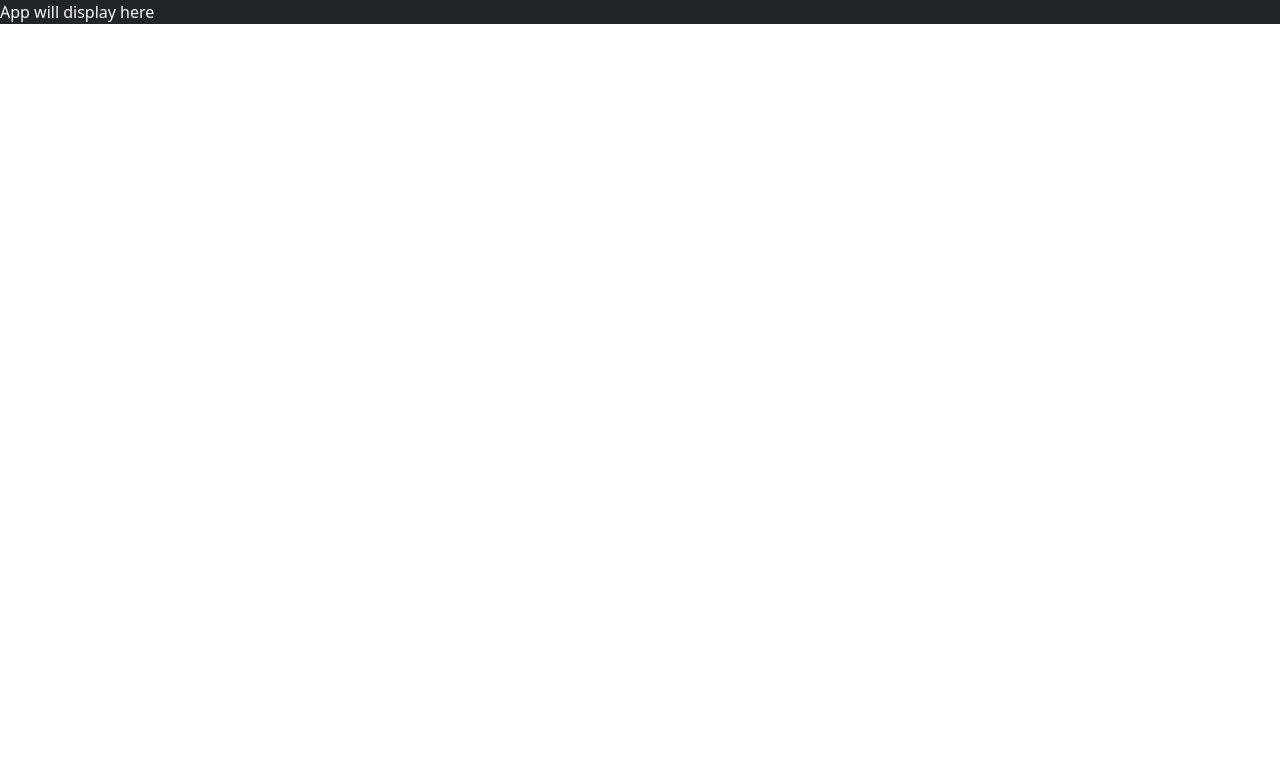
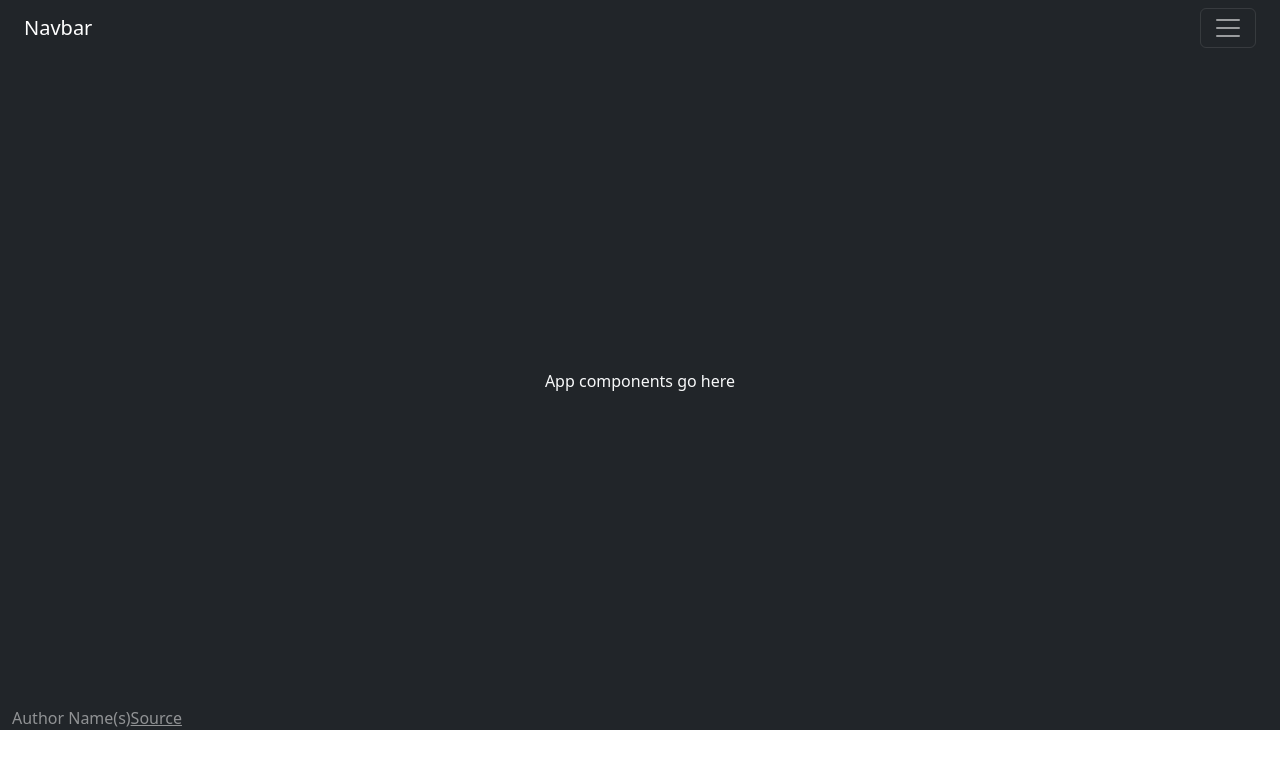
Before and after one commit to CobaltTarantula/startup, a React (Vite) app: page / in a window 1280 px wide. Shown: the top 768 px of the page. Built offline with nearby package versions, Linux system fonts and the light colour scheme.

Commit message:
app.jsx with updated header/footer

```diff
--- a/src/app.jsx
+++ b/src/app.jsx
@@ -3,5 +3,54 @@ import 'bootstrap/dist/css/bootstrap.min.css';
 import './app.css';
 
 export default function App() {
-  return <div className='body bg-dark text-light'>App will display here</div>;
+  return (
+    <div className='body bg-dark text-light'>
+      <header className='container-fluid'>
+        <nav className="navbar navbar-dark bg-dark">
+          <div className="container-fluid">
+            <a className="navbar-brand" href="#">Navbar</a>
+            <button className="navbar-toggler" type="button" data-bs-toggle="collapse" data-bs-target="#navbarSupportedContent" aria-controls="navbarSupportedContent" aria-expanded="false" aria-label="Toggle navigation">
+              <span className="navbar-toggler-icon"></span>
+            </button>
+            <div className="collapse navbar-collapse" id="navbarSupportedContent">
+              <ul className="navbar-nav me-auto mb-2 mb-lg-0">
+                <li className="nav-item">
+                  <a className="nav-link active" aria-current="page" href="index.html">Home</a>
+                </li>
+                <li className="nav-item dropdown">
+                  <a className="nav-link dropdown-toggle" href="#" role="button" data-bs-toggle="dropdown" aria-expanded="false">
+                    Play
+                  </a>
+                  <ul className="dropdown-menu" aria-labelledby="navbarDropdown">
+                    <li><a className="dropdown-item" href="play.html">Play</a></li>
+                    <li><a className="dropdown-item" href="english-morse.html">English to Morse</a></li>
+                    <li><a className="dropdown-item" href="morse-english.html">Morse to English</a></li>
+                    <li><hr className="dropdown-divider"></hr></li>
+                    <li><a className="dropdown-item" href="game_over.html">Game Over</a></li>
+                  </ul>
+                </li>
+                <li className="nav-item">
+                  <a className="nav-link" href="scores.html">Scores</a>
+                </li>
+                <li className="nav-item">
+                  <a className="nav-link" href="key.html">Key</a>
+                </li>
+              </ul>
+            </div>
+          </div>
+        </nav>
+      </header>
+
+      <main>App components go here</main>
+
+      <footer className='bg-dark text-white-50'>
+        <div className='container-fluid'>
+          <span className='text-reset'>Author Name(s)</span>
+          <a className='text-reset' href='https://github.com/webprogramming260/simon-react'>
+            Source
+          </a>
+        </div>
+      </footer>
+    </div>
+  );
 }
--- a/src/login/login.html
+++ b/src/login/login.html
@@ -36,7 +36,7 @@
                   <li><a class="dropdown-item" href="play.html">Play</a></li>
                   <li><a class="dropdown-item" href="english-morse.html">English to Morse</a></li>
                   <li><a class="dropdown-item" href="morse-english.html">Morse to English</a></li>
-                  <li><hr class="dropdown-divider"></li>
+                  <li><hr class="dropdown-divider"></hr></li>
                   <li><a class="dropdown-item" href="game_over.html">Game Over</a></li>
                 </ul>
               </li>
```
